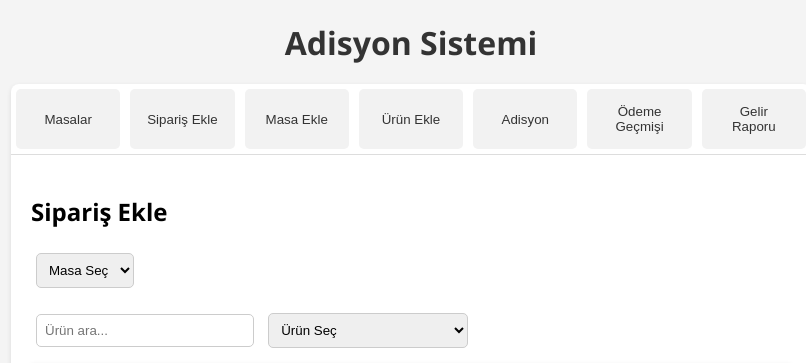
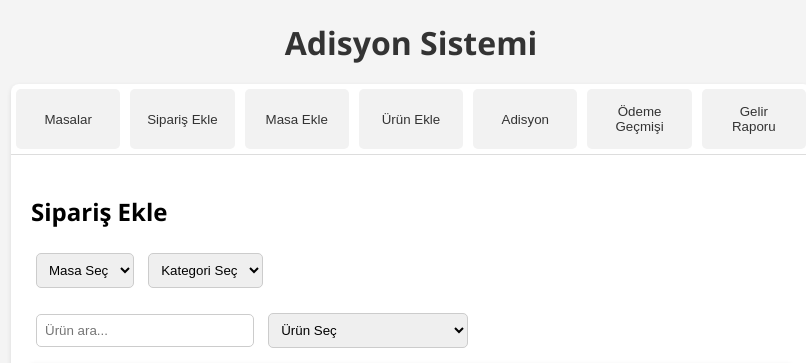
Before and after one commit to okanakguun/HaruPos, a Flask app: page / in a window 1280 px wide, after a click on "Sipariş Ekle". Shown: the top 363 px of the page, without its empty margins (229-1035 px from the left). Run offline with Flask 3, Linux system fonts and the light colour scheme; tables that the repository leaves empty hold one stand-in row (values such as "Sample post"); a database or web service that is not in the repository returns one stand-in record (values such as "Sample title"); data that the repository does not hold is empty; some libraries are stand-ins or nearby versions.

Commit message:
Ürünler kategorilere ayrıldı ve arayüzden yönetilebilir hale getirildi

```diff
--- a/app.py
+++ b/app.py
@@ -14,7 +14,6 @@
     except psycopg2.Error as e:
         raise Exception(f"Veritabanı bağlantı hatası: {str(e)}")
 
-# Sabit lisans anahtarı
 LICENSE_KEY = "KAFE123"
 
 def check_license():
@@ -30,7 +29,7 @@
 def masalar():
     conn = get_db_connection()
     cur = conn.cursor()
-    cur.execute('SELECT masa_id, masa_adi, durum FROM masalar ORDER BY masa_id')  # ORDER BY eklendi
+    cur.execute('SELECT masa_id, masa_adi, durum FROM masalar ORDER BY masa_id')
     masalar = cur.fetchall()
     cur.close()
     conn.close()
@@ -40,11 +39,21 @@
 def urunler():
     conn = get_db_connection()
     cur = conn.cursor()
-    cur.execute('SELECT urun_id, urun_adi, fiyat FROM urunler')
+    cur.execute('SELECT urun_id, urun_adi, fiyat, kategori_id FROM urunler ORDER BY urun_id')
     urunler = cur.fetchall()
     cur.close()
     conn.close()
     return jsonify([list(u) for u in urunler])
+
+@app.route('/kategoriler')
+def kategoriler():
+    conn = get_db_connection()
+    cur = conn.cursor()
+    cur.execute('SELECT kategori_id, kategori_adi FROM kategoriler ORDER BY kategori_id')
+    kategoriler = cur.fetchall()
+    cur.close()
+    conn.close()
+    return jsonify([list(k) for k in kategoriler])
 
 @app.route('/siparis_ekle', methods=['POST'])
 def siparis_ekle():
@@ -119,7 +128,19 @@
     data = request.get_json()
     conn = get_db_connection()
     cur = conn.cursor()
-    cur.execute('INSERT INTO urunler (urun_adi, fiyat) VALUES (%s, %s)', (data['urun_adi'], data['fiyat']))
+    cur.execute('INSERT INTO urunler (urun_adi, fiyat, kategori_id) VALUES (%s, %s, %s)',
+                (data['urun_adi'], data['fiyat'], data['kategori_id']))
+    conn.commit()
+    cur.close()
+    conn.close()
+    return jsonify({"status": "success"})
+
+@app.route('/kategori_ekle', methods=['POST'])
+def kategori_ekle():
+    data = request.get_json()
+    conn = get_db_connection()
+    cur = conn.cursor()
+    cur.execute('INSERT INTO kategoriler (kategori_adi) VALUES (%s)', (data['kategori_adi'],))
     conn.commit()
     cur.close()
     conn.close()
@@ -129,11 +150,8 @@
 def masa_sil(masa_id):
     conn = get_db_connection()
     cur = conn.cursor()
-    # İlgili siparişleri sil
     cur.execute('DELETE FROM siparisler WHERE masa_id = %s', (masa_id,))
-    # İlgili ödemeleri sil (isteğe bağlı, eğer istemiyorsan bu satırı kaldır)
     cur.execute('DELETE FROM odemeler WHERE masa_id = %s', (masa_id,))
-    # Masayı sil
     cur.execute('DELETE FROM masalar WHERE masa_id = %s', (masa_id,))
     conn.commit()
     cur.close()
@@ -144,10 +162,20 @@
 def urun_sil(urun_id):
     conn = get_db_connection()
     cur = conn.cursor()
-    # İlgili siparişleri sil
     cur.execute('DELETE FROM siparisler WHERE urun_id = %s', (urun_id,))
-    # Ürünü sil
     cur.execute('DELETE FROM urunler WHERE urun_id = %s', (urun_id,))
+    conn.commit()
+    cur.close()
+    conn.close()
+    return jsonify({"status": "success"})
+
+@app.route('/kategori_sil/<int:kategori_id>', methods=['POST'])
+def kategori_sil(kategori_id):
+    conn = get_db_connection()
+    cur = conn.cursor()
+    # Kategoriye bağlı ürünleri güncelle (NULL yap)
+    cur.execute('UPDATE urunler SET kategori_id = NULL WHERE kategori_id = %s', (kategori_id,))
+    cur.execute('DELETE FROM kategoriler WHERE kategori_id = %s', (kategori_id,))
     conn.commit()
     cur.close()
     conn.close()
--- a/templates/index.html
+++ b/templates/index.html
@@ -149,7 +149,7 @@
         .urun-satiri {
             margin: 10px 0;
         }
-        #urunSecici {
+        #urunSecici, #modalUrunSecici {
             width: 200px;
         }
         #favoriUrunler {
@@ -164,7 +164,6 @@
             margin-top: 10px;
             display: none;
         }
-        /* Modal Stilleri */
         .modal {
             display: none;
             position: fixed;
@@ -220,6 +219,9 @@
             <select id="masaSec">
                 <option value="">Masa Seç</option>
             </select>
+            <select id="kategoriSecici" onchange="kategoriFiltrele()">
+                <option value="">Kategori Seç</option>
+            </select>
             <div id="favoriUrunler"></div>
             <input type="text" id="urunAra" placeholder="Ürün ara..." style="width: 200px;" oninput="urunleriFiltrele()">
             <select id="urunSecici" onchange="urunEkleTabloya(this)">
@@ -240,13 +242,23 @@
             </table>
         </div>
         <div id="urunEkleTab" class="tab-content">
-            <h2>Ürün Yönetimi</h2>
+            <h2>Ürün ve Kategori Yönetimi</h2>
+            <h3>Kategoriler</h3>
+            <input type="text" id="yeniKategoriAdi" placeholder="Kategori Adı (ör: Tatlılar)" style="width: 150px;">
+            <button onclick="yeniKategoriEkle()">Kategori Ekle</button>
+            <table id="kategoriTablosu">
+                <tr><th>Kategori Adı</th><th>İşlem</th></tr>
+            </table>
+            <h3>Ürünler</h3>
             <table id="urunTablosu">
-                <tr><th>Ürün Adı</th><th>Fiyat (TL)</th><th>İşlem</th></tr>
+                <tr><th>Ürün Adı</th><th>Fiyat (TL)</th><th>Kategori</th><th>İşlem</th></tr>
             </table>
             <div class="urun-satiri">
                 <input type="text" id="yeniUrunAdi" placeholder="Ürün Adı (ör: Kahve)" style="width: 150px;">
                 <input type="number" id="yeniUrunFiyat" min="0" step="0.01" placeholder="Fiyat (ör: 20.00)" style="width: 100px;">
+                <select id="yeniUrunKategori" style="width: 150px;">
+                    <option value="">Kategori Seç</option>
+                </select>
                 <button onclick="yeniUrunEkle()">Ekle</button>
             </div>
         </div>
@@ -269,9 +281,12 @@
     <!-- Sipariş Ekle Modal -->
     <div id="siparisModal" class="modal">
         <div class="modal-content">
-            <span class="close" onclick="closeModal()">&times;</span>
+            <span class="close" onclick="closeModal()">×</span>
             <h2 id="modalMasaAdi">Masa Siparişi</h2>
             <input type="hidden" id="modalMasaId">
+            <select id="modalKategoriSecici" onchange="modalKategoriFiltrele()">
+                <option value="">Kategori Seç</option>
+            </select>
             <input type="text" id="modalUrunAra" placeholder="Ürün ara..." style="width: 200px;" oninput="modalUrunleriFiltrele()">
             <select id="modalUrunSecici" onchange="modalUrunEkleTabloya(this)">
                 <option value="">Ürün Seç</option>
@@ -286,6 +301,7 @@
 
     <script>
         let tumUrunler = [];
+        let tumKategoriler = [];
 
         function openTab(tabId, event) {
             const tabs = document.getElementsByClassName("tab-content");
@@ -299,10 +315,14 @@
                 event.currentTarget.classList.add("active");
             }
             if (tabId === 'masalarTab') masalariYukle();
-            if (tabId === 'urunEkleTab') urunleriTabloyaYukle();
+            if (tabId === 'urunEkleTab') {
+                urunleriTabloyaYukle();
+                kategorileriTabloyaYukle();
+            }
             if (tabId === 'masaEkleTab') masalariTabloyaYukle();
             if (tabId === 'siparisEkleTab') {
                 urunleriYukle();
+                kategorileriYukle();
                 document.getElementById("siparisMesaji").style.display = "none";
             }
         }
@@ -362,25 +382,27 @@
                 const response = await fetch('/urunler');
                 if (!response.ok) throw new Error("Ürünler yüklenemedi: " + response.status);
                 tumUrunler = await response.json();
-                const urunSecici = document.getElementById("urunSecici");
-                const favoriUrunler = document.getElementById("favoriUrunler");
-                const modalUrunSecici = document.getElementById("modalUrunSecici");
-                urunSecici.innerHTML = "<option value=''>Ürün Seç</option>";
-                modalUrunSecici.innerHTML = "<option value=''>Ürün Seç</option>";
-                favoriUrunler.innerHTML = "";
+                kategoriFiltrele(); // İlk yüklemede filtreyi uygula
+            } catch (error) {
+                console.error(error);
+            }
+        }
 
-                tumUrunler.forEach(u => {
-                    urunSecici.innerHTML += `<option value="${u[0]}" data-fiyat="${u[2]}">${u[1]} (${u[2]} TL)</option>`;
-                    modalUrunSecici.innerHTML += `<option value="${u[0]}" data-fiyat="${u[2]}">${u[1]} (${u[2]} TL)</option>`;
-                });
-
-                const favoriler = tumUrunler.slice(0, 4);
-                favoriler.forEach(u => {
-                    const button = document.createElement("button");
-                    button.className = "favori-button";
-                    button.textContent = `${u[1]} (${u[2]} TL)`;
-                    button.onclick = () => urunEkleTabloyaButon(u[0], u[1]);
-                    favoriUrunler.appendChild(button);
+        async function kategorileriYukle() {
+            try {
+                const response = await fetch('/kategoriler');
+                if (!response.ok) throw new Error("Kategoriler yüklenemedi: " + response.status);
+                tumKategoriler = await response.json();
+                const kategoriSecici = document.getElementById("kategoriSecici");
+                const modalKategoriSecici = document.getElementById("modalKategoriSecici");
+                const yeniUrunKategori = document.getElementById("yeniUrunKategori");
+                kategoriSecici.innerHTML = "<option value=''>Tüm Kategoriler</option>";
+                modalKategoriSecici.innerHTML = "<option value=''>Tüm Kategoriler</option>";
+                yeniUrunKategori.innerHTML = "<option value=''>Kategori Seç</option>";
+                tumKategoriler.forEach(k => {
+                    kategoriSecici.innerHTML += `<option value="${k[0]}">${k[1]}</option>`;
+                    modalKategoriSecici.innerHTML += `<option value="${k[0]}">${k[1]}</option>`;
+                    yeniUrunKategori.innerHTML += `<option value="${k[0]}">${k[1]}</option>`;
                 });
             } catch (error) {
                 console.error(error);
@@ -389,10 +411,11 @@
 
         function urunleriFiltrele() {
             const arama = document.getElementById("urunAra").value.toLowerCase();
+            const kategori_id = document.getElementById("kategoriSecici").value;
             const urunSecici = document.getElementById("urunSecici");
             urunSecici.innerHTML = "<option value=''>Ürün Seç</option>";
             tumUrunler
-                .filter(u => u[1].toLowerCase().includes(arama))
+                .filter(u => u[1].toLowerCase().includes(arama) && (!kategori_id || u[3] == kategori_id))
                 .forEach(u => {
                     urunSecici.innerHTML += `<option value="${u[0]}" data-fiyat="${u[2]}">${u[1]} (${u[2]} TL)</option>`;
                 });
@@ -400,13 +423,22 @@
 
         function modalUrunleriFiltrele() {
             const arama = document.getElementById("modalUrunAra").value.toLowerCase();
+            const kategori_id = document.getElementById("modalKategoriSecici").value;
             const modalUrunSecici = document.getElementById("modalUrunSecici");
             modalUrunSecici.innerHTML = "<option value=''>Ürün Seç</option>";
             tumUrunler
-                .filter(u => u[1].toLowerCase().includes(arama))
+                .filter(u => u[1].toLowerCase().includes(arama) && (!kategori_id || u[3] == kategori_id))
                 .forEach(u => {
                     modalUrunSecici.innerHTML += `<option value="${u[0]}" data-fiyat="${u[2]}">${u[1]} (${u[2]} TL)</option>`;
                 });
+        }
+
+        function kategoriFiltrele() {
+            urunleriFiltrele();
+        }
+
+        function modalKategoriFiltrele() {
+            modalUrunleriFiltrele();
         }
 
         async function urunleriTabloyaYukle() {
@@ -415,19 +447,42 @@
                 if (!response.ok) throw new Error("Ürünler yüklenemedi: " + response.status);
                 const urunler = await response.json();
                 const urunTablosu = document.getElementById("urunTablosu");
-                urunTablosu.innerHTML = "<tr><th>Ürün Adı</th><th>Fiyat (TL)</th><th>İşlem</th></tr>";
+                urunTablosu.innerHTML = "<tr><th>Ürün Adı</th><th>Fiyat (TL)</th><th>Kategori</th><th>İşlem</th></tr>";
                 urunler.forEach(u => {
+                    const kategori = tumKategoriler.find(k => k[0] === u[3]) || [null, "Kategorisiz"];
                     urunTablosu.innerHTML += `
                         <tr>
                             <td>${u[1]}</td>
                             <td>${u[2]}</td>
+                            <td>${kategori[1]}</td>
                             <td><button class="sil-button" onclick="urunSil(${u[0]})">Sil</button></td>
                         </tr>
                     `;
                 });
             } catch (error) {
                 console.error(error);
-                document.getElementById("urunTablosu").innerHTML = "<tr><td colspan='3'>Ürünler yüklenemedi.</td></tr>";
+                document.getElementById("urunTablosu").innerHTML = "<tr><td colspan='4'>Ürünler yüklenemedi.</td></tr>";
+            }
+        }
+
+        async function kategorileriTabloyaYukle() {
+            try {
+                const response = await fetch('/kategoriler');
+                if (!response.ok) throw new Error("Kategoriler yüklenemedi: " + response.status);
+                const kategoriler = await response.json();
+                const kategoriTablosu = document.getElementById("kategoriTablosu");
+                kategoriTablosu.innerHTML = "<tr><th>Kategori Adı</th><th>İşlem</th></tr>";
+                kategoriler.forEach(k => {
+                    kategoriTablosu.innerHTML += `
+                        <tr>
+                            <td>${k[1]}</td>
+                            <td><button class="sil-button" onclick="kategoriSil(${k[0]})">Sil</button></td>
+                        </tr>
+                    `;
+                });
+            } catch (error) {
+                console.error(error);
+                document.getElementById("kategoriTablosu").innerHTML = "<tr><td colspan='2'>Kategoriler yüklenemedi.</td></tr>";
             }
         }
 
@@ -594,7 +649,8 @@
             document.getElementById("modalSiparisTablosu").innerHTML = "<tr><th>Ürün</th><th>Adet</th><th>İşlem</th></tr>";
             document.getElementById("modalSiparisMesaji").style.display = "none";
             modal.style.display = "block";
-            modalUrunleriFiltrele(); // Ürün listesini yenile
+            kategorileriYukle(); // Modal açıldığında kategorileri yenile
+            modalUrunleriFiltrele();
         }
 
         function closeModal() {
@@ -666,16 +722,32 @@
         async function yeniUrunEkle() {
             const urun_adi = document.getElementById("yeniUrunAdi").value;
             const fiyat = document.getElementById("yeniUrunFiyat").value;
+            const kategori_id = document.getElementById("yeniUrunKategori").value || null;
             if (!urun_adi || !fiyat) return alert("Ürün adı ve fiyat giriniz!");
             await fetch('/urun_ekle', {
                 method: 'POST',
                 headers: { 'Content-Type': 'application/json' },
-                body: JSON.stringify({ urun_adi, fiyat })
+                body: JSON.stringify({ urun_adi, fiyat, kategori_id })
             });
             document.getElementById("yeniUrunAdi").value = "";
             document.getElementById("yeniUrunFiyat").value = "";
+            document.getElementById("yeniUrunKategori").value = "";
             urunleriYukle();
             urunleriTabloyaYukle();
+            openTab('urunEkleTab');
+        }
+
+        async function yeniKategoriEkle() {
+            const kategori_adi = document.getElementById("yeniKategoriAdi").value;
+            if (!kategori_adi) return alert("Kategori adı giriniz!");
+            await fetch('/kategori_ekle', {
+                method: 'POST',
+                headers: { 'Content-Type': 'application/json' },
+                body: JSON.stringify({ kategori_adi })
+            });
+            document.getElementById("yeniKategoriAdi").value = "";
+            kategorileriYukle();
+            kategorileriTabloyaYukle();
             openTab('urunEkleTab');
         }
 
@@ -707,6 +779,24 @@
                     urunleriTabloyaYukle();
                 } else {
                     alert("Ürün silinirken bir hata oluştu!");
+                }
+            }
+        }
+
+        async function kategoriSil(kategori_id) {
+            if (confirm("Bu kategoriyi silmek istediğinize emin misiniz? Ürünler kategorisiz kalacak.")) {
+                const response = await fetch(`/kategori_sil/${kategori_id}`, {
+                    method: 'POST',
+                    headers: { 'Content-Type': 'application/json' }
+                });
+                const result = await response.json();
+                if (result.status === "success") {
+                    kategorileriYukle();
+                    urunleriYukle();
+                    kategorileriTabloyaYukle();
+                    urunleriTabloyaYukle();
+                } else {
+                    alert("Kategori silinirken bir hata oluştu!");
                 }
             }
         }
@@ -755,8 +845,10 @@
 
         masalariYukle();
         urunleriYukle();
+        kategorileriYukle();
         urunleriTabloyaYukle();
         masalariTabloyaYukle();
+        kategorileriTabloyaYukle();
     </script>
 </body>
 </html>
```
